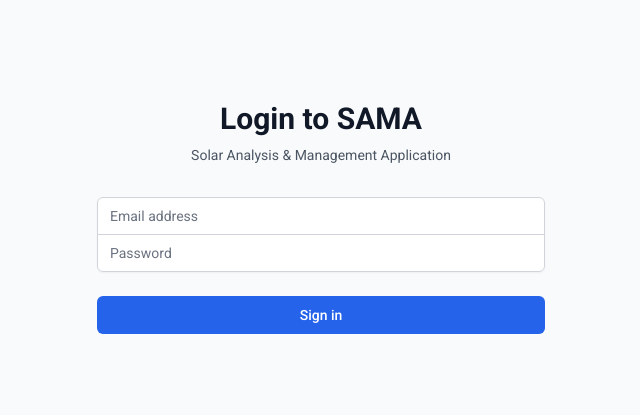
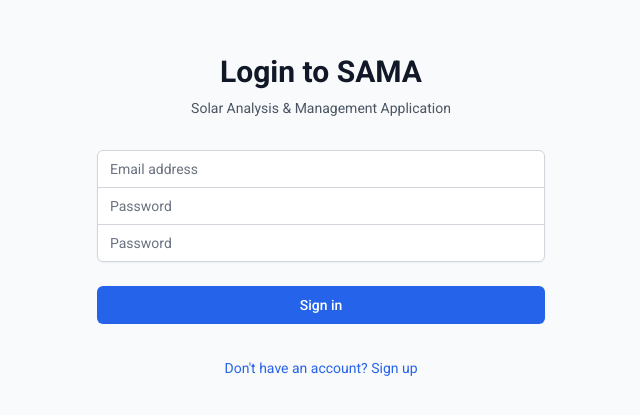
Before and after one commit to mlekhi/SAMA, a React (Vite) app in the folder frontend/: page /login in a window 1280 px wide. Shown: the part 195-610 px from the top of the page, without its empty margins (319-959 px from the left). Built offline with nearby package versions, Linux system fonts and the light colour scheme; no server answers.

Commit message:
Adding sign up flow

```diff
--- a/frontend/src/renderer/components/Login.jsx
+++ b/frontend/src/renderer/components/Login.jsx
@@ -1,27 +1,54 @@
 import React, { useState } from 'react'
-import { getAuth, signInWithEmailAndPassword } from 'firebase/auth'
+import { getAuth, signInWithEmailAndPassword, createUserWithEmailAndPassword } from 'firebase/auth'
 
 function Login({ auth, onLoginSuccess }) {
+  const [isSignup, setIsSignup] = useState(false)
   const [email, setEmail] = useState('')
   const [password, setPassword] = useState('')
+  const [confirmPassword, setConfirmPassword] = useState('')
   const [loading, setLoading] = useState(false)
+  const [error, setError] = useState('')
 
-  const handleLogin = async (e) => {
+  const handleSubmit = async (e) => {
     e.preventDefault()
+    setError('')
+
     if (!auth) {
-      alert('Firebase not configured. Please add your Firebase config.')
+      setError('Firebase not configured. Please add your Firebase config.')
+      return
+    }
+
+    if (isSignup && password !== confirmPassword) {
+      setError('Passwords do not match')
+      return
+    }
+
+    if (isSignup && password.length < 6) {
+      setError('Password must be at least 6 characters')
       return
     }
 
     setLoading(true)
     try {
-      await signInWithEmailAndPassword(auth, email, password)
+      if (isSignup) {
+        await createUserWithEmailAndPassword(auth, email, password)
+      } else {
+        await signInWithEmailAndPassword(auth, email, password)
+      }
       onLoginSuccess()
     } catch (error) {
-      alert('Login failed: ' + error.message)
+      setError(error.message)
     } finally {
       setLoading(false)
     }
+  }
+
+  const toggleMode = () => {
+    setIsSignup(!isSignup)
+    setEmail('')
+    setPassword('')
+    setConfirmPassword('')
+    setError('')
   }
 
   return (
@@ -29,13 +56,20 @@ function Login({ auth, onLoginSuccess }) {
       <div className="max-w-md w-full space-y-8">
         <div>
           <h2 className="mt-6 text-center text-3xl font-bold text-gray-900 font-roboto">
-            Login to SAMA
+            {isSignup ? 'Create Account' : 'Login to SAMA'}
           </h2>
           <p className="mt-2 text-center text-sm text-gray-600 font-roboto">
             Solar Analysis & Management Application
           </p>
         </div>
-        <form className="mt-8 space-y-6" onSubmit={handleLogin}>
+
+        <form className="mt-8 space-y-6" onSubmit={handleSubmit}>
+          {error && (
+            <div className="bg-red-50 border border-red-200 text-red-700 px-4 py-3 rounded-md font-roboto">
+              {error}
+            </div>
+          )}
+
           <div className="rounded-md shadow-sm -space-y-px">
             <div>
               <label htmlFor="email" className="sr-only">
@@ -61,14 +95,50 @@ function Login({ auth, onLoginSuccess }) {
                 id="password"
                 name="password"
                 type="password"
-                autoComplete="current-password"
+                autoComplete={isSignup ? "new-password" : "current-password"}
                 required
                 value={password}
                 onChange={(e) => setPassword(e.target.value)}
-                className="appearance-none rounded-none relative block w-full px-3 py-2 border border-gray-300 placeholder-gray-500 text-gray-900 rounded-b-md focus:outline-none focus:ring-blue-500 focus:border-blue-500 focus:z-10 sm:text-sm font-roboto"
+                className="appearance-none rounded-none relative block w-full px-3 py-2 border border-gray-300 placeholder-gray-500 text-gray-900 focus:outline-none focus:ring-blue-500 focus:border-blue-500 focus:z-10 sm:text-sm font-roboto"
                 placeholder="Password"
               />
             </div>
+            {isSignup && (
+              <div>
+                <label htmlFor="confirmPassword" className="sr-only">
+                  Confirm Password
+                </label>
+                <input
+                  id="confirmPassword"
+                  name="confirmPassword"
+                  type="password"
+                  autoComplete="new-password"
+                  required
+                  value={confirmPassword}
+                  onChange={(e) => setConfirmPassword(e.target.value)}
+                  className="appearance-none rounded-none relative block w-full px-3 py-2 border border-gray-300 placeholder-gray-500 text-gray-900 rounded-b-md focus:outline-none focus:ring-blue-500 focus:border-blue-500 focus:z-10 sm:text-sm font-roboto"
+                  placeholder="Confirm password"
+                />
+              </div>
+            )}
+            {!isSignup && (
+              <div>
+                <label htmlFor="password" className="sr-only">
+                  Password
+                </label>
+                <input
+                  id="password"
+                  name="password"
+                  type="password"
+                  autoComplete="current-password"
+                  required
+                  value={password}
+                  onChange={(e) => setPassword(e.target.value)}
+                  className="appearance-none rounded-none relative block w-full px-3 py-2 border border-gray-300 placeholder-gray-500 text-gray-900 rounded-b-md focus:outline-none focus:ring-blue-500 focus:border-blue-500 focus:z-10 sm:text-sm font-roboto"
+                  placeholder="Password"
+                />
+              </div>
+            )}
           </div>
 
           <div>
@@ -83,14 +153,27 @@ function Login({ auth, onLoginSuccess }) {
                     <circle className="opacity-25" cx="12" cy="12" r="10" stroke="currentColor" strokeWidth="4"></circle>
                     <path className="opacity-75" fill="currentColor" d="M4 12a8 8 0 018-8V0C5.373 0 0 5.373 0 12h4zm2 5.291A7.962 7.962 0 014 12H0c0 3.042 1.135 5.824 3 7.938l3-2.647z"></path>
                   </svg>
-                  Logging in...
+                  {isSignup ? 'Creating account...' : 'Logging in...'}
                 </span>
               ) : (
-                'Sign in'
+                isSignup ? 'Create Account' : 'Sign in'
               )}
             </button>
           </div>
         </form>
+
+        <div className="text-center">
+          <button
+            type="button"
+            onClick={toggleMode}
+            className="text-blue-600 hover:text-blue-500 font-roboto text-sm"
+          >
+            {isSignup
+              ? 'Already have an account? Sign in'
+              : "Don't have an account? Sign up"
+            }
+          </button>
+        </div>
       </div>
     </div>
   )
```
